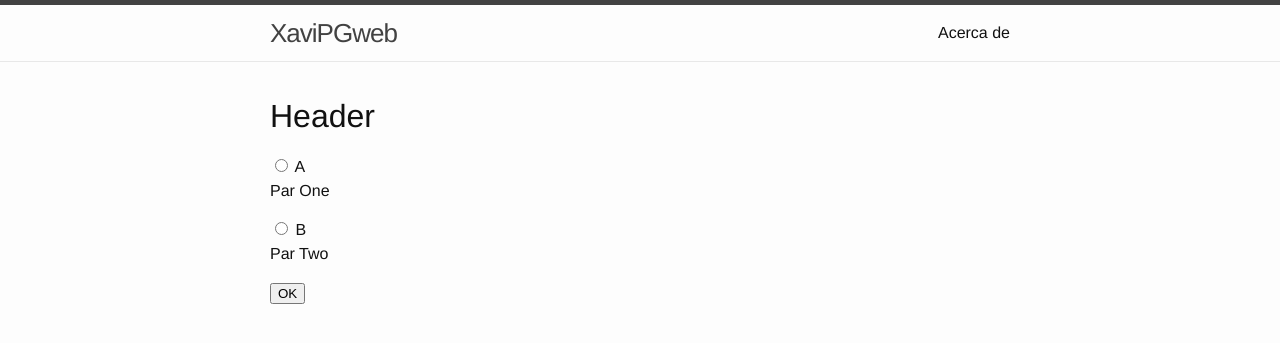
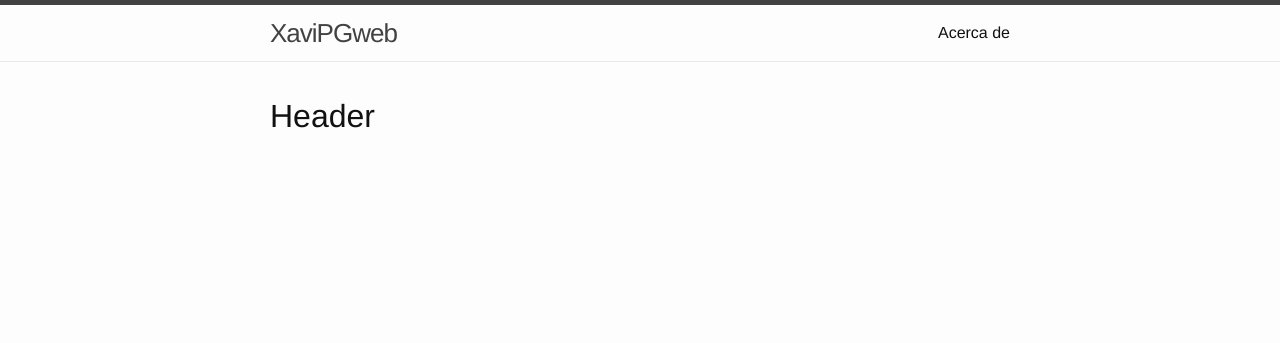
Before and after one commit to xavipgweb/xavipgweb.github.io, a Jekyll site: the page built from index.html, in a window 1280 px wide. Shown: the top 343 px of the page. Built offline with Jekyll 4.4.1, drawn with Linux system fonts in a browser that asks for light colours.

Commit message:
Update index.html

```diff
--- a/index.html
+++ b/index.html
@@ -1,28 +1,10 @@
 ---
 layout: default
 ---
-<head>
-<meta name="author" content="xavipg">
-<meta name="description" content="Text-Based adventure game">
-<meta name="keywords" content="text based gameweb game story adventure xavipgweb">
-</head>
 
 <body>
   <h1 id = "text">Header</h1>
 
-  <script src = "respuestas.js"></script>
-
-  <form>
-  <input type="radio" id="rad1" name="options" value="other"> A
-  <p id = "paruno">Par One</p>
-  <input type="radio" id="rad2" name="options" value="other"> B
-  <p id = "partwo">Par Two</p>
-  </form>
-
-  <button onclick="ok()">OK</button>
-
-  <script>
-    start();
-  </script>
+  <script src = "days.js"></script>
 
 </body>
```
